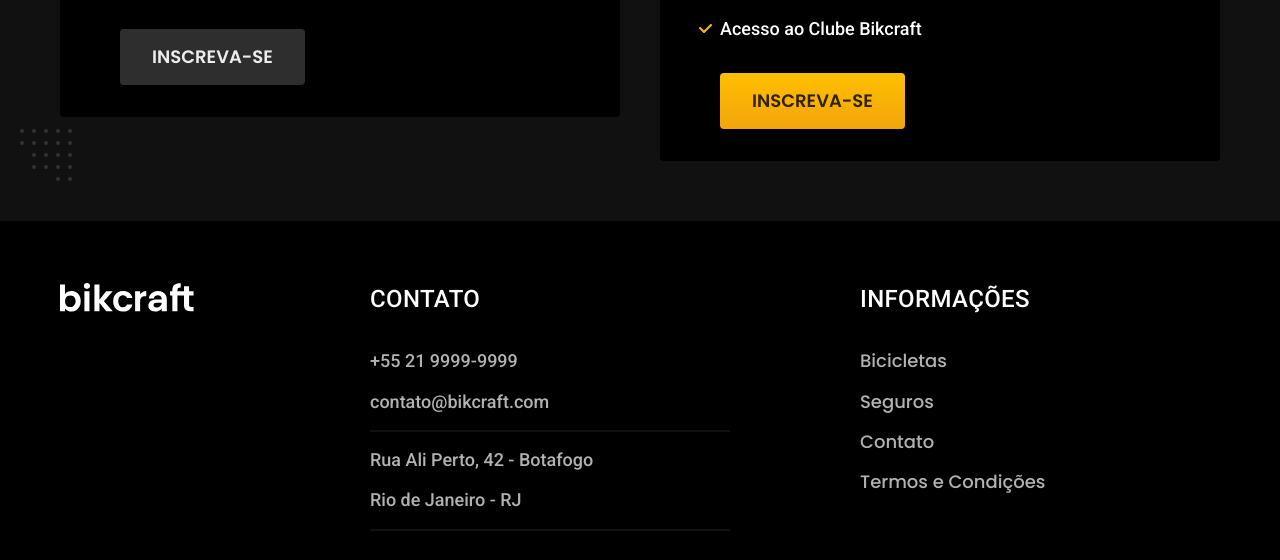
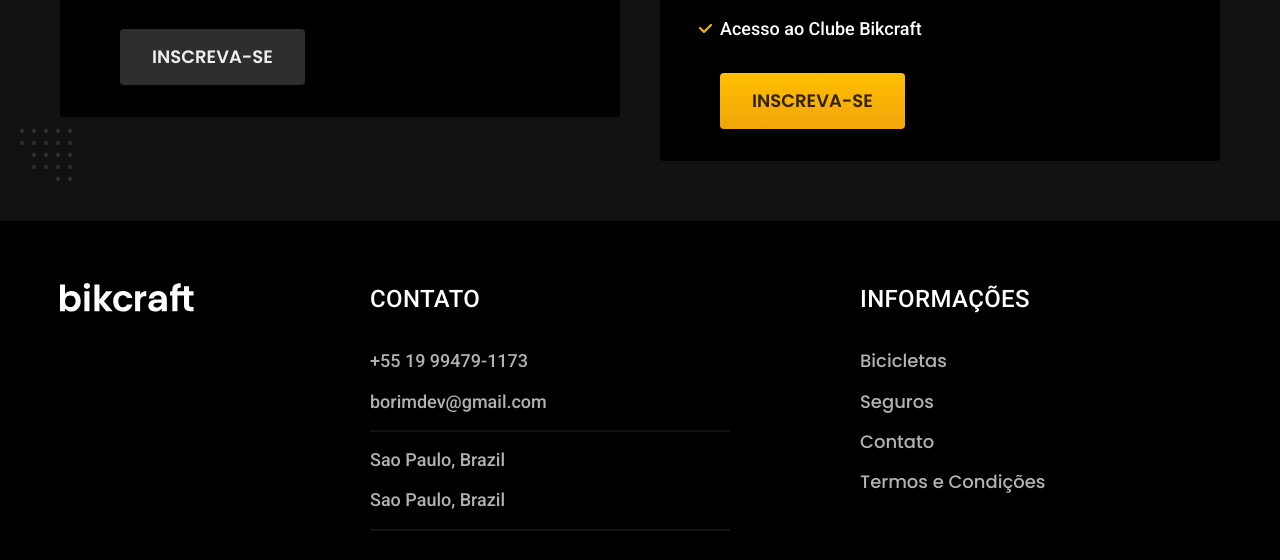
Before and after one commit to guilhermeborim/bikcraft-final, a plain HTML site: page index.html in a window 1280 px wide. Shown: the part 4332-4892 px from the top of the page. Drawn offline with Linux system fonts and the light colour scheme.

Commit message:
atualizacao

```diff
--- a/index.html
+++ b/index.html
@@ -163,10 +163,10 @@
       <div class="footer-contato">
         <h3 class="font-2-l-b cor-0">Contato</h3>
         <ul class="font-2-m cor-5">
-          <li>+55 21 9999-9999</li>
-          <li>contato@bikcraft.com</li>
-          <li>Rua Ali Perto, 42 - Botafogo</li>
-          <li>Rio de Janeiro - RJ</li>
+          <li>+55 19 99479-1173</li>
+          <li>borimdev@gmail.com</li>
+          <li>Sao Paulo, Brazil</li>
+          <li>Sao Paulo, Brazil</li>
         </ul>
         <div class="footer-redes">
           <a href="./"><img src="./img/redes/instagram.svg" alt="Instagram" width="32" height="32"></a>
```
